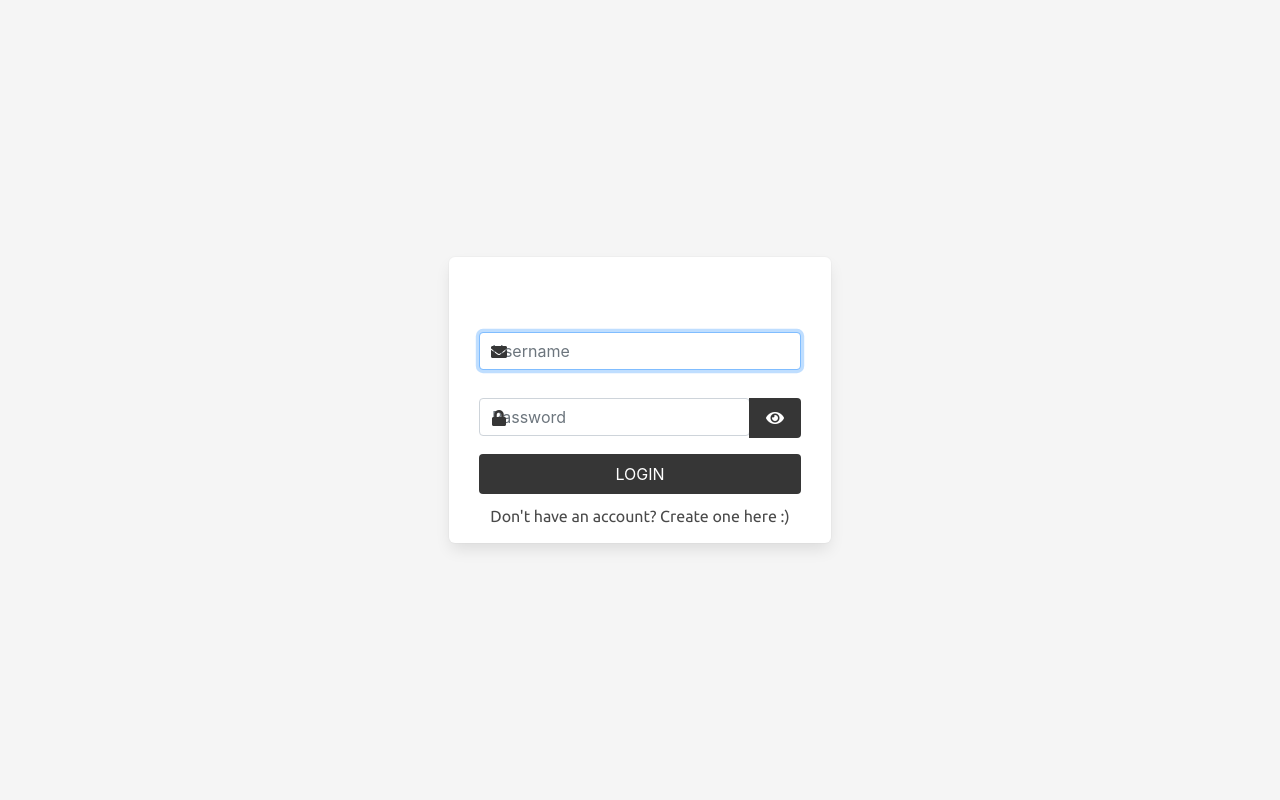
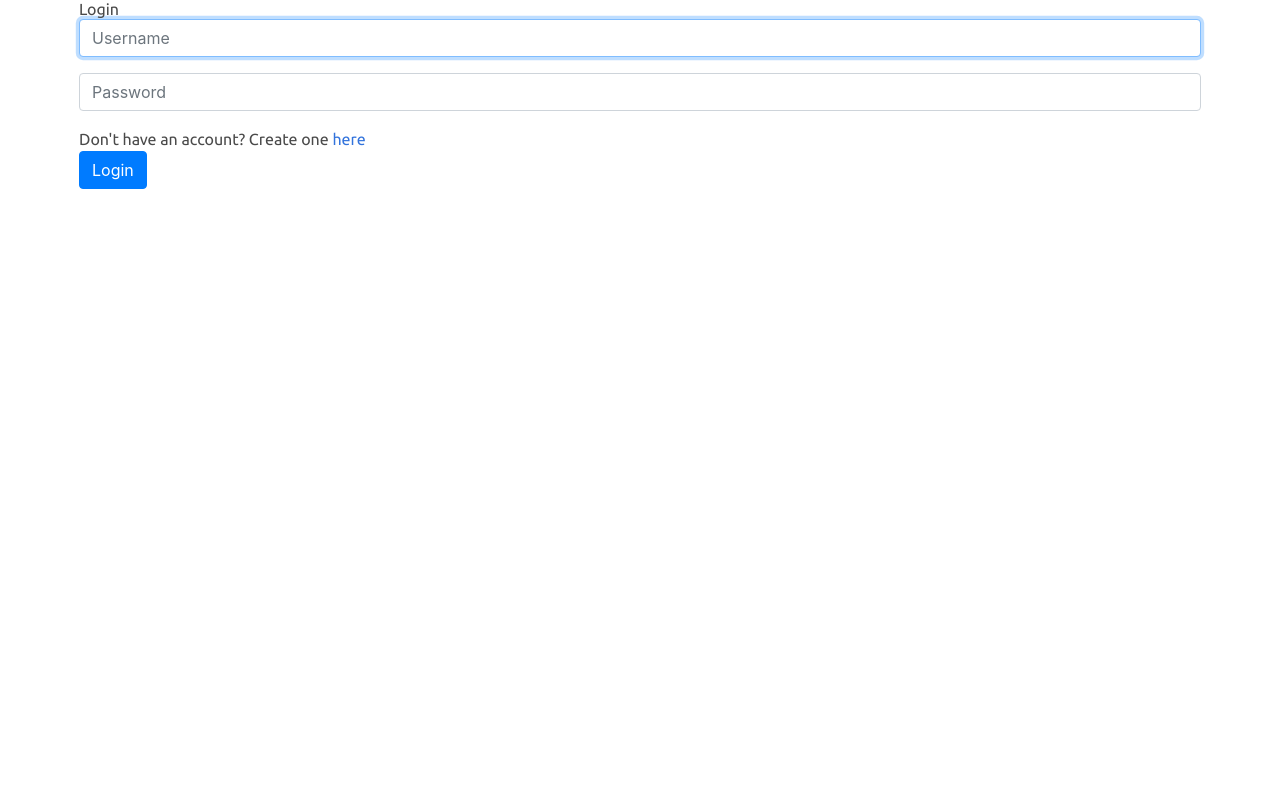
Before and after one commit to FerdiantJoshua/belajar_online, a Django app: page /account/login/ in a window 1280 px wide. Run offline with Django 3.2, Linux system fonts and the light colour scheme; parts of the project's set-up code (start-up, migrations or seed data) failed here and were passed over; some libraries are stand-ins or nearby versions.

Commit message:
Revert "Merge pull request #2 from FerdiantJoshua/feature/frontend/account"
This reverts commit 056f09d893a9e76cb09d938018afd7bfc5cde392, reversing
changes made to aab7b71176bab43e31d60d2bdca9bdabe8a4bcd8.

```diff
--- a/account/templates/registration/login.html
+++ b/account/templates/registration/login.html
@@ -1,69 +1,21 @@
 {% extends 'base.html' %}
 {% block title %} Login {% endblock %}
 {% block content %}
-<div class="hero is-fullheight is-light">
-  <div class="hero-body">
 <div class="container">
-          <div class="columns">
-              <div class="column box is-4 is-offset-4" style="padding: 15px 30px">
-                  <h2 class="title has-text-centered">Login</h2>
-                  <form action="{% url 'account:login' %}" method="post" id="login_form">
+  <h1>Login</h1>
+  <form method="post" action="{% url 'account:login' %}">
     {% csrf_token %}
-                      <div class="field">
-                          <div class="control has-icons-left has-icons-right">
+    <div class="form-group">
       {{ form.username }}
-                              <span class="icon is-small has-text-dark is-left">
-                                  <i class="fas fa-envelope"></i>
-                              </span>
     </div>
-                      </div>
-                      <div class="space-sm"></div>
-                      <div class="field-body">
-                          <div class="field is-expanded">
-                              <div class="field has-addons">
-                                  <div class="control has-icons-left has-icons-right is-expanded">
+    <div class="form-group">
       {{ form.password }}
-                                      <span class="icon is-small has-text-dark is-left">
-                                          <i class="fas fa-lock"></i>
-                                      </span>
-                                  </div>
-                                  <div class="control">
-                                      <button onclick="togglePassword()" type="button" class="button is-dark"><i class="fa fa-eye"></i></button>
-                                  </div>
-                              </div>
       {% if form.errors %}
-                              <p class="help is-danger text-center dark-mode-exception" id="password_not_valid">
-                                {% for error in form.non_field_errors %}
-                                    {{error}}
-                                {% endfor %}
-                              </p>
+      <div class="invalid-feedback">{{ form.non_field_errors }}</div>
       {% endif %}
     </div>
+    <p>Don't have an account? Create one <a href="{% url 'account:register' %}">here</a></p>
+    <button type="submit" class="btn btn-primary">Login</button>
+  </form>
 </div>
-
-
-                      <div class="space-sm"></div>
-
-                      <div class="control">
-                          <button type="submit" class="button is-dark is-fullwidth is-uppercase">login</button>
-                      </div>
-                  </form>
-
-                  <p class="has-text-centered" style="margin-top: 10px">
-                    Don't have an account? Create one
-                      <a href="{% url 'account:register' %}">here</a>
-                    :)
-                  </p>
-              </div>
-          </div>
-      </div>
-  </div>
-</div>
-<script>
-  function togglePassword() {
-      const element = $("#id_password")
-      if (element.attr("type") == "password") element.attr("type", 'text')
-      else element.attr('type', 'password')
-  }
-</script>
 {% endblock %}
--- a/belajar_online/static/css/base.css
+++ b/belajar_online/static/css/base.css
@@ -201,19 +201,18 @@ hr {
     color: #fff !important;
 }
 
-.box.is-dark-mode {
-    background-color: #111 !important;
+p.is-dark-mode {
     color: #fff !important;
 }
 
-p.is-dark-mode:not(.dark-mode-exception), a.is-dark-mode, h1, h2, h3, h4, h5, h6, hr.is-dark-mode {
+a.is-dark-mode {
     color: #fff !important;
 }
-
 a.is-dark-mode:hover {
     color: #aaa !important;
 }
 
 hr.is-dark-mode {
+    color: #fff !important;
     border-image: none;
 }
--- a/belajar_online/static/js/base.js
+++ b/belajar_online/static/js/base.js
@@ -1,11 +1,22 @@
 var dark_mode = false
 
 function checkDarkMode() {
-  const css_classes = '.hero, .button, .footer, .navbar, .box, p, a, hr, h1, h2, h3, h4, h5, h6'
   if (dark_mode) {
-    $(css_classes).addClass('is-dark-mode')
+    $(".hero").addClass('is-dark-mode')
+    $(".button").addClass('is-dark-mode')
+    $(".footer").addClass('is-dark-mode')
+    $(".navbar").addClass('is-dark-mode')
+    $("p").addClass('is-dark-mode')
+    $("a").addClass('is-dark-mode')
+    $("hr").addClass('is-dark-mode')
   } else {
-    $(css_classes).removeClass('is-dark-mode')
+    $(".hero").removeClass('is-dark-mode')
+    $(".button").removeClass('is-dark-mode')
+    $(".footer").removeClass('is-dark-mode')
+    $(".navbar").removeClass('is-dark-mode')
+    $("p").removeClass('is-dark-mode')
+    $("a").removeClass('is-dark-mode')
+    $("hr").removeClass('is-dark-mode')
 
   }
 }
```
Lines whose indentation alone changed are shown as unchanged.
